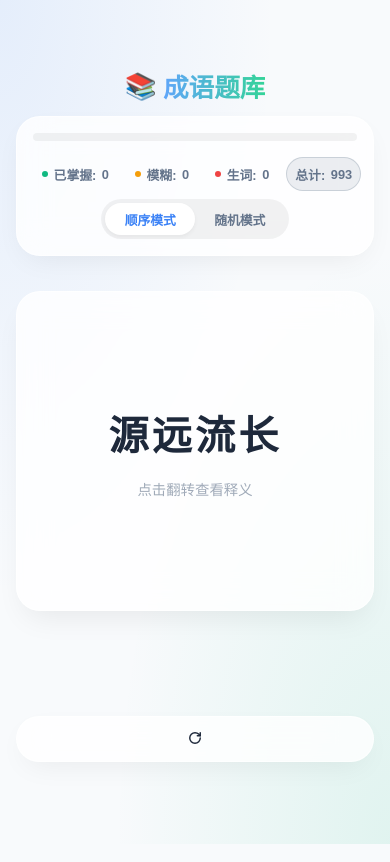
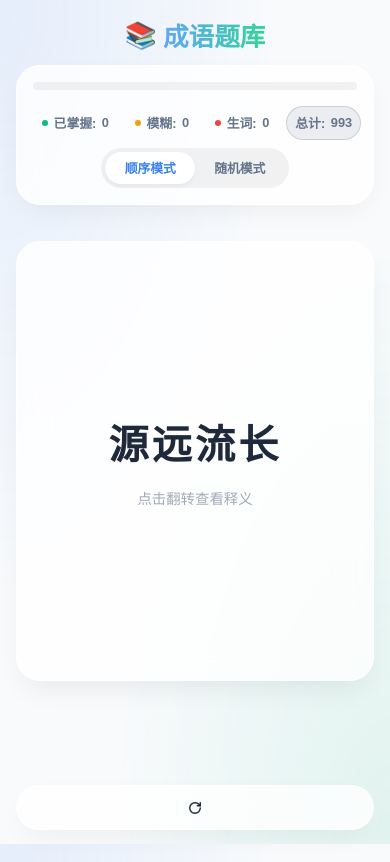
Before and after one commit to troses3/chengyu-fuxi, a React (Vite) app in the folder 成语复习/: page / in a window 390 px wide. Built offline with nearby package versions, Linux system fonts and the light colour scheme.

Commit message:
style: increase card height to 440px to optimize reading and display on mobile devices

```diff
--- a/成语复习/src/App.css
+++ b/成语复习/src/App.css
@@ -196,7 +196,7 @@ body {
 
 .card-container {
   width: 100%;
-  height: 320px;
+  height: 440px; /* Increased from 320px for comfortable reading on mobile */
   cursor: pointer;
   position: relative;
 }
```
